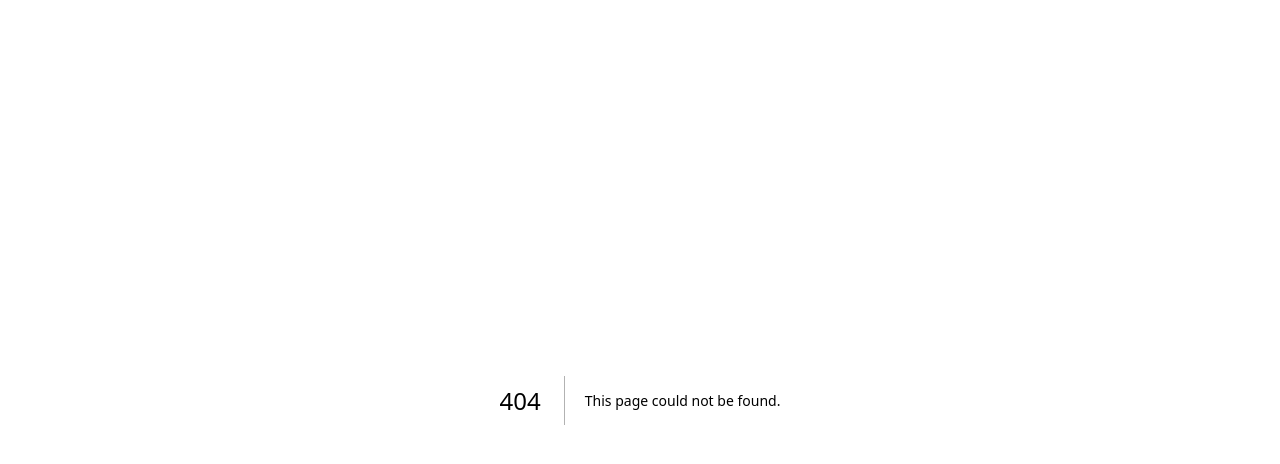
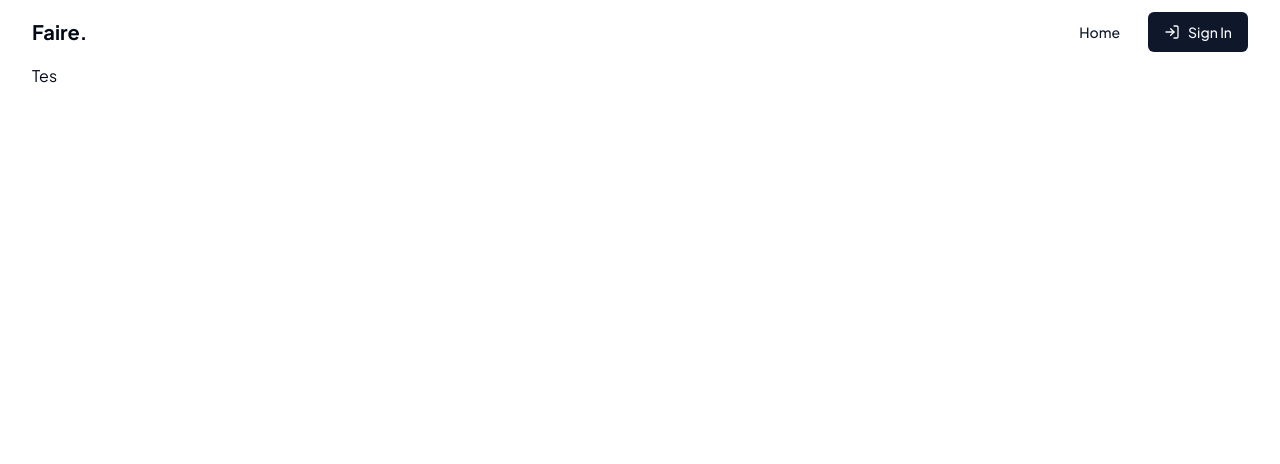
Before and after one commit to ahmdsk/simple-todo-list, a Next.js app: page /auth/sign-in in a window 1280 px wide. Before the commit this address had no page. Shown: the top 464 px of the page. Built offline with nearby package versions, Linux system fonts and the light colour scheme.

Commit message:
refactor: fix center in min height screen landing page

```diff
--- /dev/null
+++ b/src/app/(landing)/auth/sign-in/page.tsx
@@ -0,0 +1,5 @@
+export default function SignInPage() {
+    return (
+        <h1>Tes</h1>
+    )
+}
--- /dev/null
+++ b/src/app/(landing)/layout.tsx
@@ -0,0 +1,67 @@
+import { Button } from "@/components/ui/button";
+import { LogIn } from "lucide-react";
+import Link from "next/link";
+import { PropsWithChildren } from "react";
+
+type Link = {
+  name: string;
+  href: string;
+  isButton: boolean;
+  icon?: React.ReactNode;
+};
+
+const links: Array<Link> = [
+  {
+    name: "Home",
+    href: "/",
+    isButton: false,
+  },
+  {
+    name: "Sign In",
+    href: "/auth/sign-in",
+    isButton: true,
+    icon: <LogIn className="w-4 h-4 mr-2" />,
+  },
+];
+
+export default function LandingPageLayout<P>({
+  children,
+}: PropsWithChildren<P>) {
+  return (
+    <div className="container min-h-screen flex flex-col">
+      <nav className="flex items-center justify-between py-3">
+        <div className="flex items-center gap-x-3">
+          <div className="flex items-center gap-x-3">
+            <span className="text-xl font-bold">Faire.</span>
+          </div>
+        </div>
+        <div className="flex items-center gap-x-3">
+          {links.map((link) => {
+            if (link.isButton) {
+              return (
+                <Button asChild key={link.name}>
+                  <Link href="/auth/sign-in">
+                    {link.icon}
+                    <span className="hidden md:block">{link.name}</span>
+                  </Link>
+                </Button>
+              );
+            }
+
+            return (
+              <Button asChild key={link.name} variant={"link"}>
+                <Link
+                  href={link.href}
+                >
+                  {link.name}
+                </Link>
+              </Button>
+            );
+          })}
+        </div>
+      </nav>
+
+      <main className="">{children}</main>
+    </div>
+  );
+}
--- /dev/null
+++ b/src/app/(landing)/page.tsx
@@ -0,0 +1,38 @@
+import { Button } from "@/components/ui/button";
+import { HelpCircle } from "lucide-react";
+import Image from "next/image";
+
+export default function Home() {
+  return (
+    <div className="flex flex-col-reverse md:flex-row gap-3 items-center justify-between min-h-screen">
+      <div className="flex flex-col flex-1 gap-y-3">
+        <h1 className="text-4xl font-bold text-slate-900">
+          Create a simple todos.
+        </h1>
+        <p className="text-md text-slate-800 text-justify">
+          "Faire" is perfect for individuals seeking a minimalist and effective
+          solution for managing their daily tasks, whether for personal
+          projects, work-related activities, or any other goal-oriented
+          endeavors. With its simplicity and functionality, this application
+          empowers users to take control of their schedules and achieve a more
+          organized and productive lifestyle.
+        </p>
+
+        <div className="flex items-center gap-x-2">
+          <Button>Get Started</Button>
+          <Button variant={"outline"}>
+            How To <HelpCircle className="ml-2 h-4 w-4" />
+          </Button>
+        </div>
+      </div>
+      <div className="flex flex-1 justify-center">
+        <Image
+          src="/images/TaskList.svg"
+          alt="Task List Image"
+          width={400}
+          height={400}
+        />
+      </div>
+    </div>
+  );
+}
--- a/src/app/page.tsx
+++ /dev/null
@@ -1,52 +0,0 @@
-import { Button } from "@/components/ui/button";
-import { HelpCircle, LogIn } from "lucide-react";
-import Image from "next/image";
-
-export default function Home() {
-  return (
-    <>
-      <nav className="container flex items-center justify-between py-3">
-        <div className="flex items-center gap-x-3">
-          <div className="flex items-center gap-x-3">
-            <span className="text-xl font-bold">Faire.</span>
-          </div>
-        </div>
-        <div className="flex items-center gap-x-3">
-          <Button>
-            <LogIn className="w-4 h-4 mr-2" /> Sign in
-          </Button>
-        </div>
-      </nav>
-      <main className="min-h-screen flex items-center">
-        <div className="container flex flex-col-reverse md:flex-row gap-3 items-center justify-between">
-          <div className="flex flex-col flex-1 gap-y-3">
-            <h1 className="text-4xl font-bold text-slate-900">
-              Create a simple todos.
-            </h1>
-            <p className="text-md text-slate-800 text-justify">
-              "Faire" is perfect for individuals seeking a minimalist and
-              effective solution for managing their daily tasks, whether for
-              personal projects, work-related activities, or any other
-              goal-oriented endeavors. With its simplicity and functionality,
-              this application empowers users to take control of their schedules
-              and achieve a more organized and productive lifestyle.
-            </p>
-
-            <div className="flex items-center gap-x-2">
-              <Button>Get Started</Button>
-              <Button variant={"outline"}>How To <HelpCircle className="ml-2 h-4 w-4" /></Button>
-            </div>
-          </div>
-          <div className="flex flex-1 justify-center">
-            <Image
-              src="/images/TaskList.svg"
-              alt="Task List Image"
-              width={400}
-              height={400}
-            />
-          </div>
-        </div>
-      </main>
-    </>
-  );
-}
```
